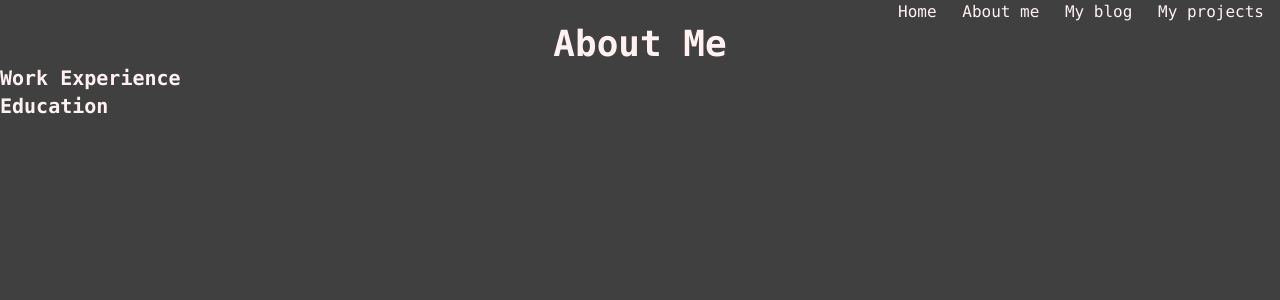
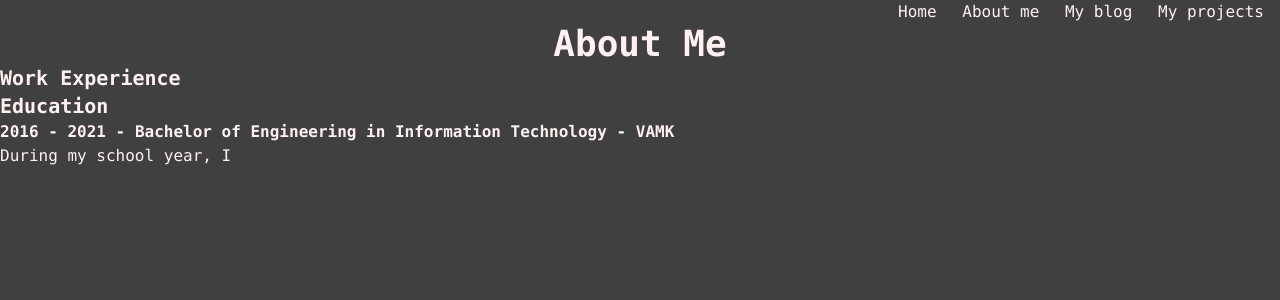
Before and after one commit to papaga3/portfolio, a Next.js app: page /about in a window 1280 px wide. Shown: the top 300 px of the page. Built offline with nearby package versions, Linux system fonts and the light colour scheme.

Commit message:
small update

```diff
--- a/src/app/about/page.tsx
+++ b/src/app/about/page.tsx
@@ -29,6 +29,18 @@ const AboutPage = () => {
 
             <div>
                 <h3 className="text-xl font-bold"> Education </h3>
+                {
+                    educationExp.map((item, index) => {
+                        return (
+                            <div key={`eduExp-${index}`}>
+                                <div className="font-bold"> {item.time} - {item.degree} - {item.school} </div>
+                                <div className="block">
+                                    {item.desc}
+                                </div>
+                            </div>
+                        );
+                    })
+                }
             </div>
         </div>
     );
```
